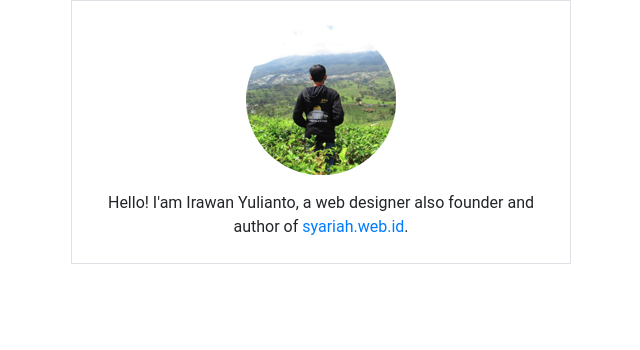
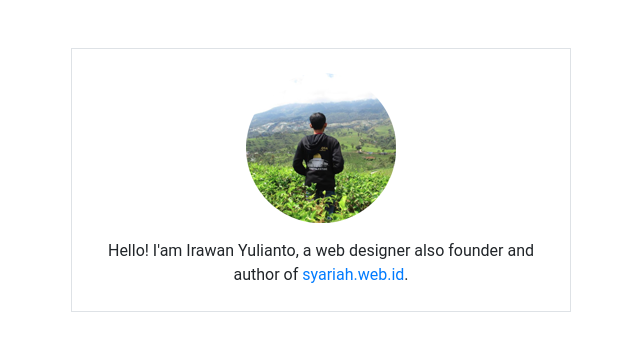
Before and after one commit to irawanyulianto/irawanyulianto.github.io, a plain HTML site: page irawan-yulianto.html in a window 1280 px wide. Shown: the whole page, without its empty margins (319-959 px from the left). Drawn offline with Linux system fonts and the light colour scheme.

Commit message:
Update irawan-yulianto.html

```diff
--- a/irawan-yulianto.html
+++ b/irawan-yulianto.html
@@ -39,7 +39,7 @@
 	<title>Irawan Yulianto</title>
 <body>
 
-<div class="container text-center">
+<div class="container text-center py-5">
       <div class="border p-4 d-inline-block" style="max-width:500px;">
       <a href="https://syariah.web.id"><img src="img/irawan-yulianto.png"></a>
       <div class="mt-3">Hello! I'am Irawan Yulianto, a web designer also founder and author of <a href="https://syariah.web.id">syariah.web.id</a>.</div>
```
